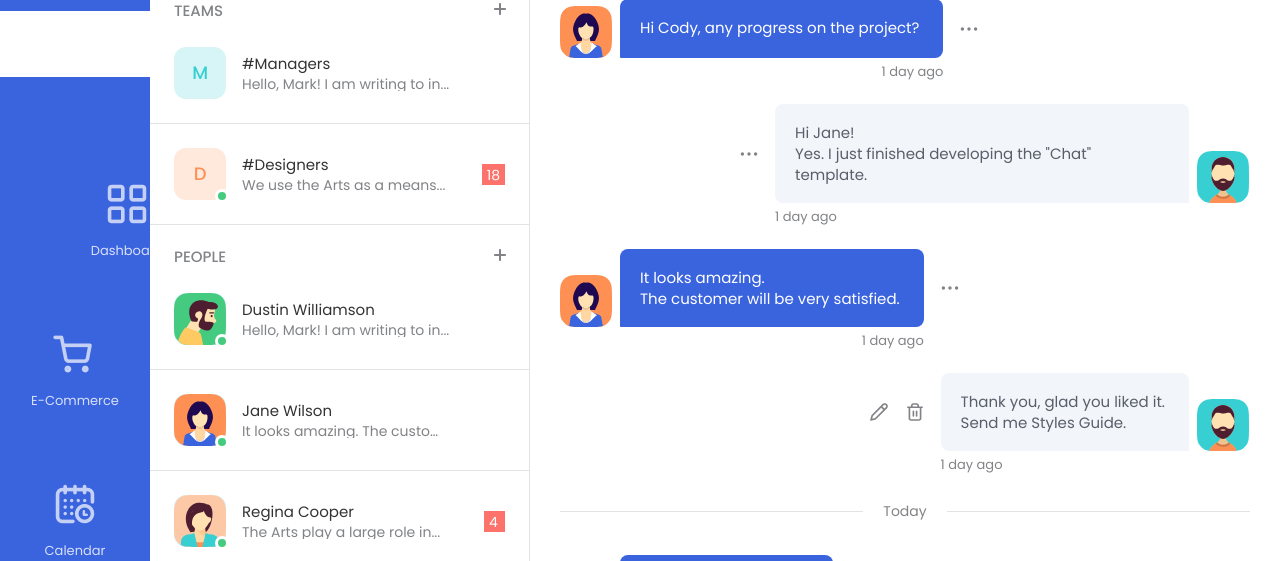
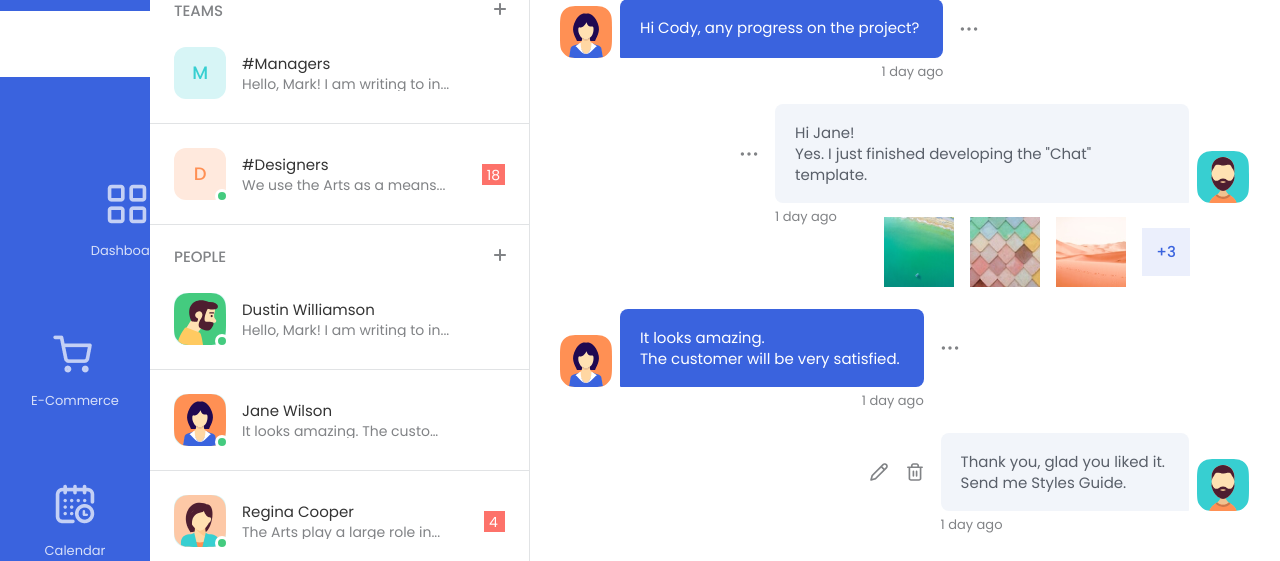
Before and after one commit to ZhukAnna/Rockster-chat, a website built with webpack: page src/index.html in a window 1280 px wide. Shown: the part 101-662 px from the top of the page. Built offline with nearby package versions, Linux system fonts and the light colour scheme.

Commit message:
add message attachment

```diff
--- a/src/index.html
+++ b/src/index.html
@@ -329,10 +329,17 @@
                                     d="M6.05 11.0001C6.05 11.9114 5.31127 12.6501 4.4 12.6501C3.48873 12.6501 2.75 11.9114 2.75 11.0001C2.75 10.0888 3.48873 9.3501 4.4 9.3501C5.31127 9.3501 6.05 10.0888 6.05 11.0001ZM12.65 11.0001C12.65 11.9114 11.9113 12.6501 11 12.6501C10.0887 12.6501 9.35 11.9114 9.35 11.0001C9.35 10.0888 10.0887 9.3501 11 9.3501C11.9113 9.3501 12.65 10.0888 12.65 11.0001ZM17.6 12.6501C18.5113 12.6501 19.25 11.9114 19.25 11.0001C19.25 10.0888 18.5113 9.3501 17.6 9.3501C16.6887 9.3501 15.95 10.0888 15.95 11.0001C15.95 11.9114 16.6887 12.6501 17.6 12.6501Z"
                                     fill="#818386" />
                             </svg>
-
                         </button>
                     </div>
                 </div>
+                <div class="response__attachments-container  response--right">
+                    <div class="response__attachment response__attachment--more">+3</div>
+                    <div class="response__attachment"><img src="img/media/attachment3.png" alt=""></div>
+                    <div class="response__attachment"><img src="img/media/attachment2.png" alt=""></div>
+                    <div class="response__attachment"><img src="img/media/attachment1.png" alt=""></div>
+                </div>
+
+
                 <div class="response">
                     <div class="response__avatar"><img src="img/users/user3.svg" alt="Jane Wilson"></div>
                     <div class="response__message response__message--left">
--- a/src/scss/parts/chat.scss
+++ b/src/scss/parts/chat.scss
@@ -110,6 +110,27 @@
         padding: 7px;
     }
 
+    &__attachments-container {
+        display: flex;
+        align-items: center;
+        margin: -32px -8px 22px;
+        padding: 0 60px;
+    }
+
+    &__attachment {
+        margin: 0 8px;
+    }
+
+    &__attachment--more {
+        min-width: 48px;
+        height: 48px;
+        background: rgba(58, 99, 222, 0.1);
+        color: $accent;
+        font-weight: 500;
+        line-height: 48px;
+        text-align: center;
+    }
+
     &--right {
         flex-direction: row-reverse;
     }
```
Also changed, not shown: css/chat.css, css/style.css, dist/css/chat.min.css, dist/css/style.min.css, src/img/media/attachment1.png (added), src/img/media/attachment2.png (added), src/img/media/attachment3.png (added).
